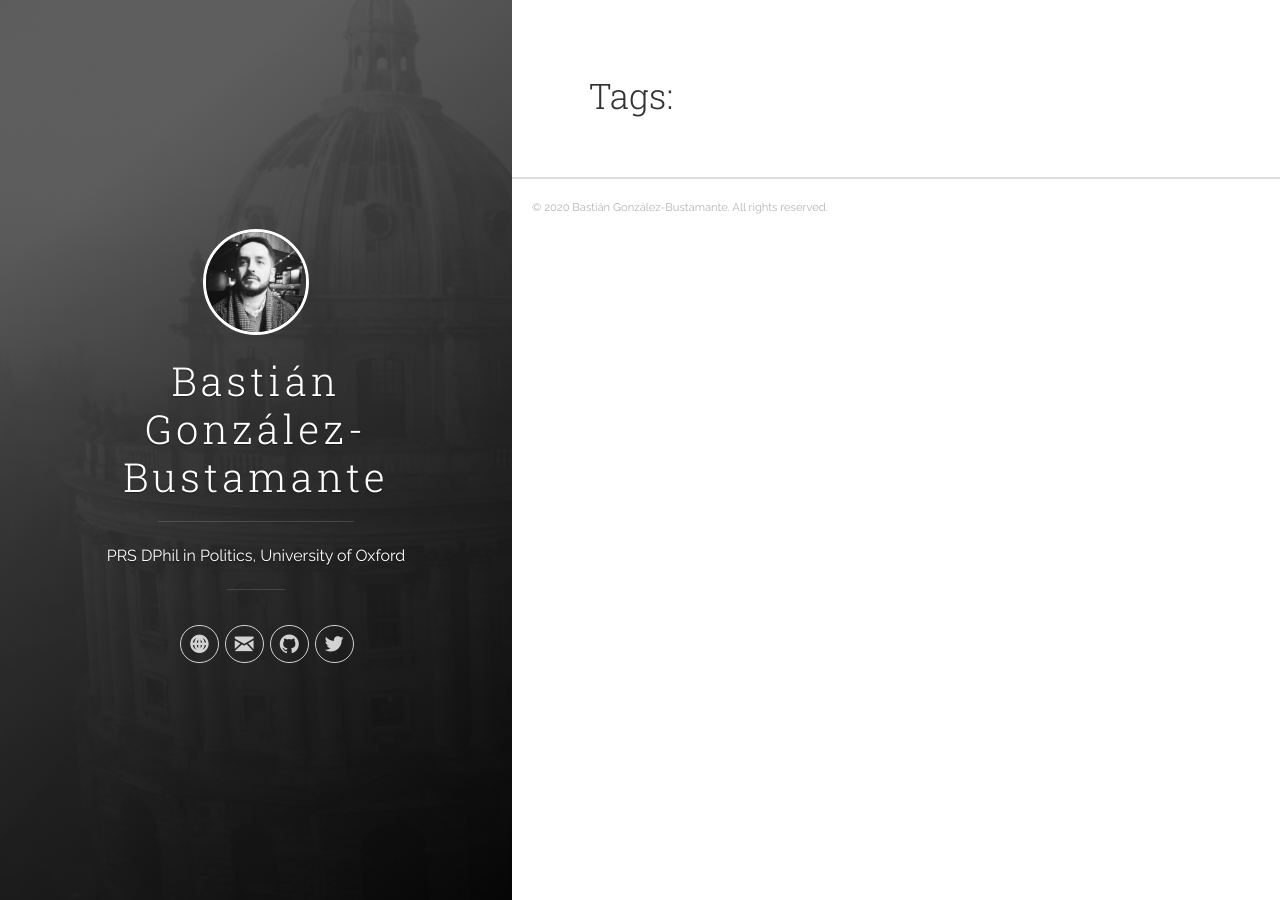
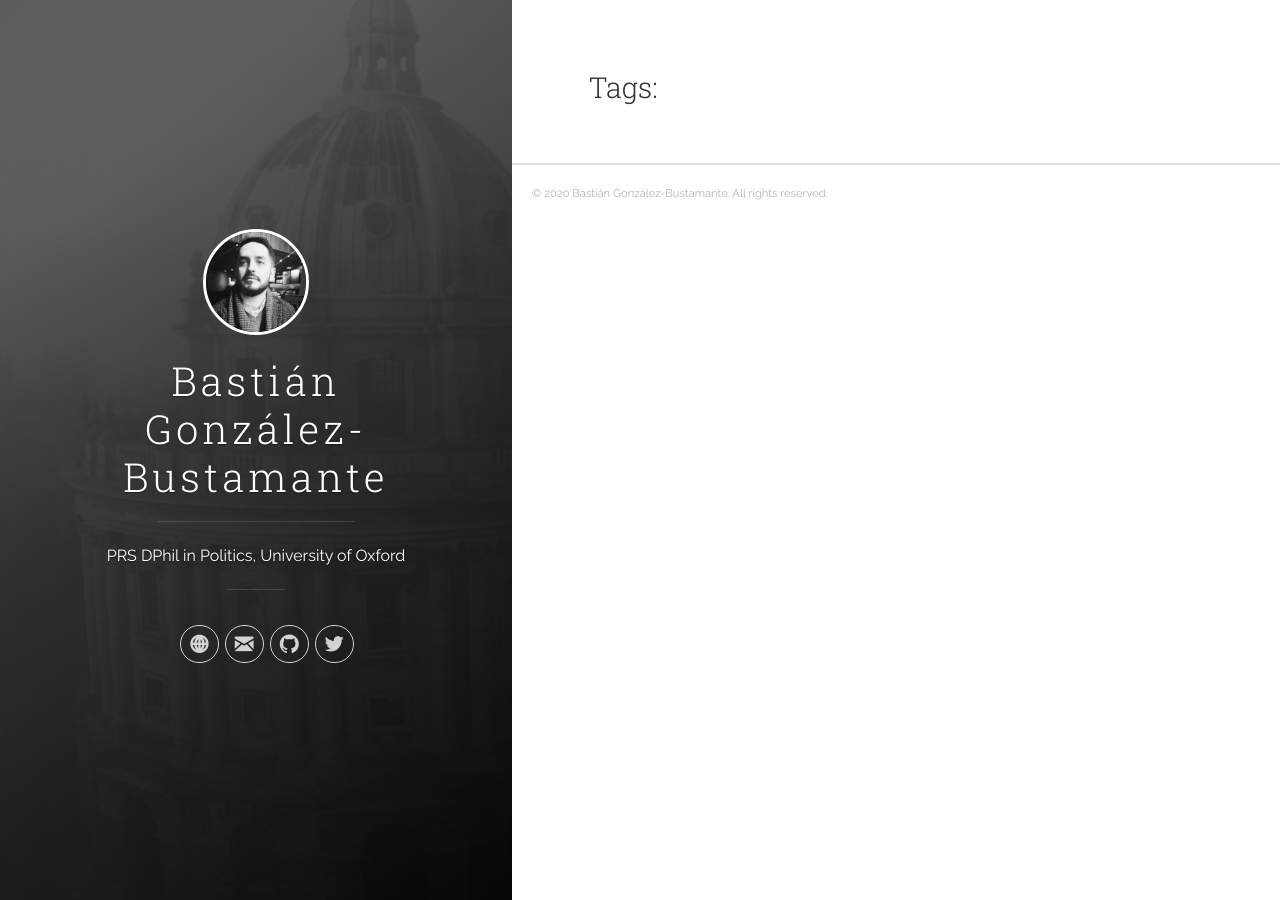
Before and after one commit to bgonzalezbustamante/bgonzalezbustamante.com, a Jekyll site: the page built from tags.md, in a window 1280 px wide. Built offline with Jekyll 4.4.1, drawn with Linux system fonts in a browser that asks for light colours.

Commit message:
Update uno.scss

```diff
--- a/_sass/uno.scss
+++ b/_sass/uno.scss
@@ -960,12 +960,12 @@ h5 {
 
 h1 {
 	margin-top: 0;
-	font-size: 3.2em;
+	font-size: 1.8em;
 	line-height: 1.2em;
 	letter-spacing: .05em; }
 
 h2 {
-	font-size: 2.2em; }
+	font-size: 1.8em; }
 
 h3 {
 	font-size: 1.8em; }
```
